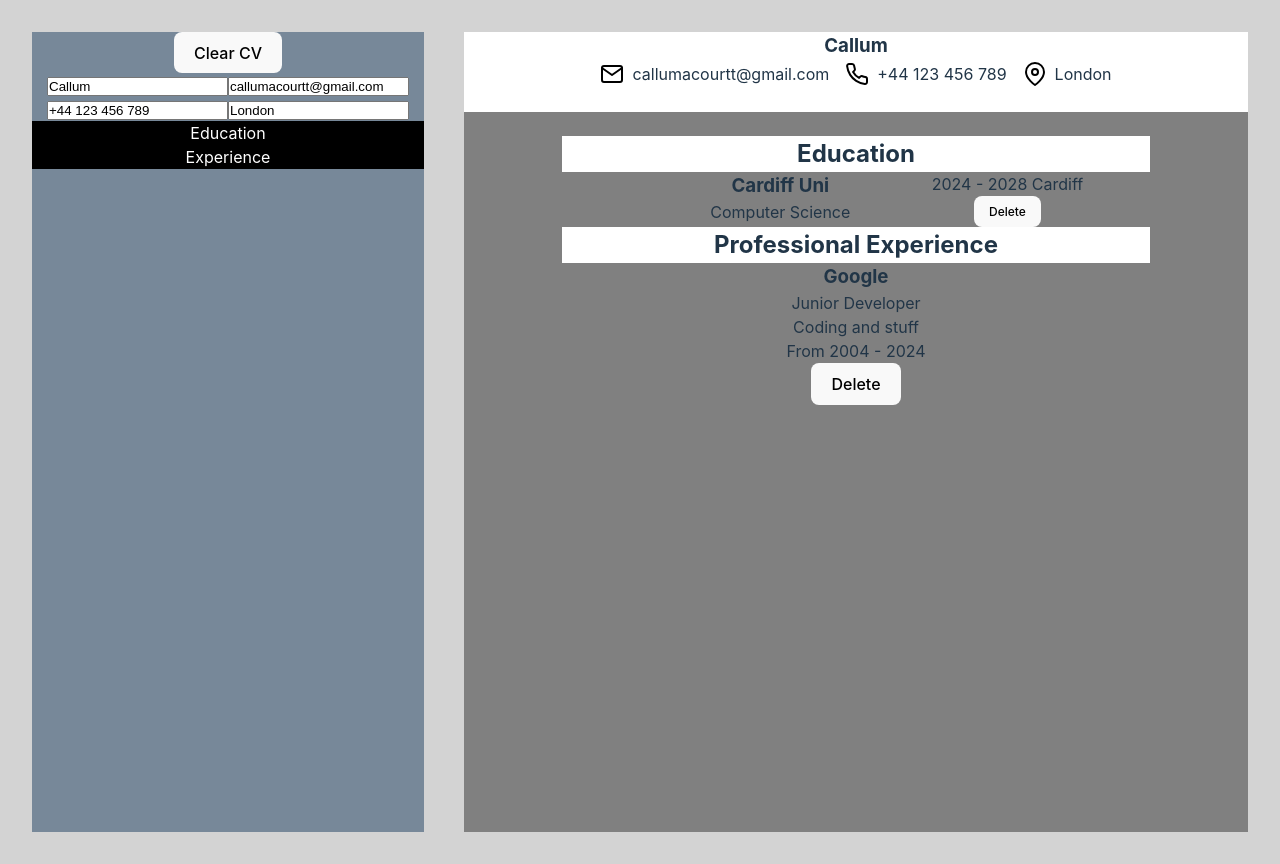
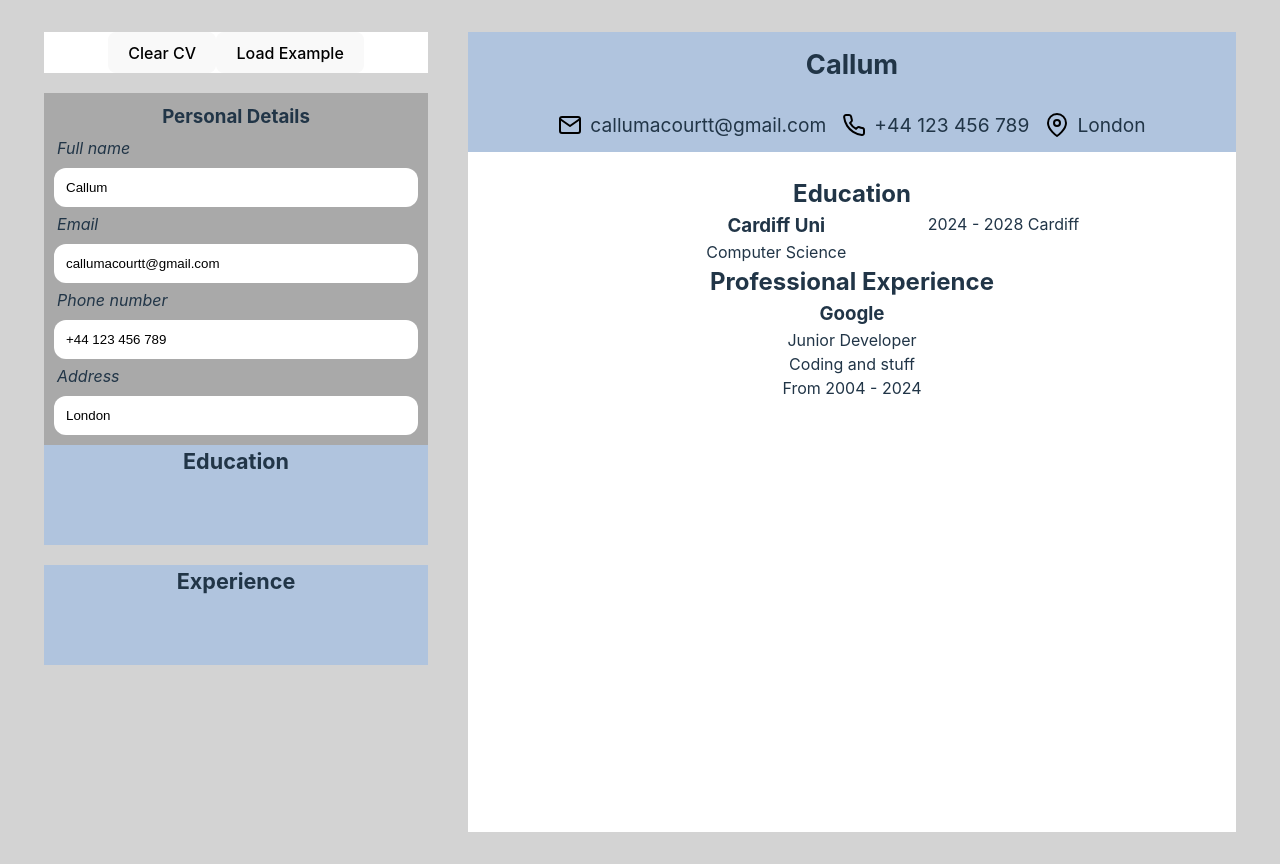
Before and after one commit to Callumacourt/cvBuilder, a React (Vite) app in the folder cv-builder/: page / in a window 1280 px wide. Built offline with nearby package versions, Linux system fonts and the light colour scheme.

Commit message:
refactoring and styling

```diff
--- a/cv-builder/src/App.css
+++ b/cv-builder/src/App.css
@@ -14,9 +14,43 @@
   padding: 0;
 }
 
+.cvManager{
+  background-color: white;
+  position: sticky;
+  top: 8px;
+  margin-bottom: 20px;
+}
+
+.personalDetails{
+  background-color: darkgray;
+  display: grid;
+  gap: 5px;
+  padding: 10px;
+}
+
+.personalDetails label{
+  justify-self: start;
+  margin-left: 3px;
+  font-style: italic;
+  margin-bottom: 3px;
+}
+
+.personalDetails input {
+  border-radius: 12px;
+  padding: 10px;
+  border: 2px solid transparent;
+}
+
 .header{
-  background-color: white;
-  min-height: 10vmin;
+  background-color: lightsteelblue;
+  min-height: 15vmin;
+  font-size: 1.2rem;
+  display: grid;
+  align-items: center;
+}
+
+.header h3{
+  font-size: 1.7rem;
 }
 
 .name{
@@ -32,6 +66,7 @@
   display: flex;
   justify-content: center;
   align-content: center;
+  flex-wrap: wrap;
   gap: 2vmin;
 }
 
@@ -46,15 +81,16 @@ gap: 1vmin;}
 
 .input{
   grid-column: 1;
-  width: 100%;
+  width: 30vw;
   grid-row: 1;
-  background-color:lightslategray;
+  background-color:lightgray;
   max-height: 100%;
 }
 
+
 .cv{
   grid-column: 2;
-  background-color: gray;
+  background-color:white
 }
 
 .education, .experience {
@@ -63,9 +99,20 @@ gap: 1vmin;}
 }
 
 .section-header{
-  background-color: black;
-  color: white;
+  font-size: 1.35rem;
+  font-weight: bold;
 }
+
+.jobs-section, .schools-section {
+    min-height: 100px;
+    margin-bottom: 20px;
+    background-color: lightsteelblue;
+}
+
+.education-section *{
+  justify-self: start;
+}
+
 
 .school{
   display: grid;
--- a/cv-builder/src/components/cv/CV.jsx
+++ b/cv-builder/src/components/cv/CV.jsx
@@ -11,17 +11,6 @@ export default function CV() {
         contact: '+44 123 456 789',
         location: 'London'
     });
-
-    const [showEducation, setShowEducation] = useState(false);
-    const [showExperience, setShowExperience] = useState(false);
-
-
-    const [editState, setEditState] = useState({
-        editing: false,
-        type: "",
-        index: "",
-        beforeEdit: ""
-    })
 
     const [schools, setSchools] = useState([
         {
@@ -49,14 +38,9 @@ export default function CV() {
                 <CvHeader personalDetails={personalDetails} />
                 <CvEducation
                     schools={schools}
-                    setEditState = {setEditState}
-                    setShowEducation={setShowEducation}
-                    setSchools = {setSchools}
                 />
                 <CvExperience jobs={jobs}
-                 setShowExperience={setShowExperience}
-                 setEditState={setEditState}
-                 setJobs = {setJobs}/>
+                />
             </div>
             <Input
                 personalDetails={personalDetails}
@@ -65,12 +49,6 @@ export default function CV() {
                 setSchools={setSchools}
                 jobs={jobs}
                 setJobs={setJobs}
-                showEducation={showEducation}
-                setShowEducation={setShowEducation}
-                editState = {editState}
-                setEditState = {setEditState}
-                showExperience = {showExperience}
-                setShowExperience = {setShowExperience}
             />
         </>
     );
--- a/cv-builder/src/components/cv/CvEducation.jsx
+++ b/cv-builder/src/components/cv/CvEducation.jsx
@@ -1,14 +1,4 @@
-export default function CvEducation({ setEditState, setShowEducation, schools, setSchools, deleteEle}) {
-    const startEditingSchool = (index) => {
-        setEditState({
-            editing: true,
-            type: "school",
-            index: index,
-            beforeEdit: {...schools[index]}
-
-        })
-        setShowEducation(true);
-    };
+export default function CvEducation({schools}) {
 
     return (
         <div className="education">
@@ -22,7 +12,6 @@ export default function CvEducation({ setEditState, setShowEducation, schools, s
                     </div>
                     <div className="infoGroup">
                     <p>{school.startYear} - {school.endYear}  {school.location}</p>
-                    <button onClick={() => deleteEle(index, setSchools)}>Delete</button>
                     </div>
                 </div>
             ))}
--- a/cv-builder/src/components/cv/CvExperience.jsx
+++ b/cv-builder/src/components/cv/CvExperience.jsx
@@ -1,13 +1,4 @@
-export default function CvExperience({ jobs, setShowExperience, setEditState, deleteEle, setJobs}) {
-    const editExperience = (index) => {
-      setEditState({
-        editing: true,
-        type: 'job',
-        index: index,
-        beforeEdit: {...jobs[index]}
-      })
-      setShowExperience(true)
-    }
+export default function CvExperience({ jobs}) {
     return (
         <div className="experience">
             <h2 className="title">Professional Experience</h2>
@@ -18,7 +9,6 @@ export default function CvExperience({ jobs, setShowExperience, setEditState, de
                         <p>{job.position}</p>
                         <p>{job.description}</p>
                         <p>From {job.startYear} - {job.endYear}</p>
-                        <button onClick={() => deleteEle(index, setJobs)}>Delete</button>
                     </div>
                 );
             })}
--- a/cv-builder/src/components/input/Form.jsx
+++ b/cv-builder/src/components/input/Form.jsx
@@ -7,7 +7,6 @@ export default function CreateForm({
   setList,
   editState,
   setEditState,
-  setShowForm,
   handleEdit
 }) {
   const [formData, setFormData] = useState(initialFormData);
@@ -17,39 +16,15 @@ export default function CreateForm({
       : ["companyName", "position", "description", "startYear", "endYear"]
   );
 
-  useEffect(() => {
-    // If editing an existing entry, populate the form
-    if (editState.index !== null) {
-      setFormData(list[editState.index]);
-    } else {
-      // Reset form for new entry
-      setFormData({});
-    }
-  }, [editState, list]);
-
   const handleChange = (e) => {
     const { name, value } = e.target;
     const updatedFormData = { ...formData, [name]: value };
     setFormData(updatedFormData);
 
-    // Only call handleEdit if in edit mode
     if (editState.index !== null) {
       handleEdit(e);
     }
   };
-
-  const cancelEdit = () => {
-    console.log(editState)
-    return
-    // Revert to the original data if editing was cancelled
-    if (editState.index !== null) {
-      setList((prevList) => {
-        const updatedList = [...prevList];
-        updatedList[editState.index] = editState.beforeEdit;
-        return updatedList;
-      });
-    }}
-
 
   const handleSubmit = (e) => {
     e.preventDefault();
@@ -68,9 +43,7 @@ export default function CreateForm({
       return updatedList;
     });
 
-    // Reset form and close
-    setFormData({});
-    setShowForm(false);
+    // Reset and close
     setEditState({ type: null, index: null });
   };
 
@@ -91,7 +64,10 @@ export default function CreateForm({
       <button type="submit">
         {editState.index !== null ? "Save Changes" : `Add ${handling}`}
       </button>
-      <button type="button" onClick={() => cancelEdit()}>
+      <button
+        type="button"
+        onClick={() => setEditState({ type: null, index: null })}
+      >
         Cancel
       </button>
     </form>
--- a/cv-builder/src/components/input/PersonalInput.jsx
+++ b/cv-builder/src/components/input/PersonalInput.jsx
@@ -1,27 +1,29 @@
 export default function PersonalInput({ personalDetails, updatePersonalDetails }) {
     return (
-      <div>
+      <div className="personalDetails">
+        <h3>Personal Details</h3>
+        <label htmlFor="name">Full name</label>
         <input
           type="text"
           name="name"
           value={personalDetails.name}
           onChange={updatePersonalDetails}
         />
-
+        <label htmlFor="email">Email</label>
         <input
           type="text"
           name="email"
           value={personalDetails.email}
           onChange={updatePersonalDetails}
         />
-
+        <label htmlFor="contact">Phone number</label>
         <input
           type="text"
           name="contact"
           value={personalDetails.contact}
           onChange={updatePersonalDetails}
         />
-
+        <label htmlFor="location"><span>Address</span></label>
         <input
           type="text"
           name="location"
--- /dev/null
+++ b/cv-builder/src/components/input/Section.jsx
@@ -0,0 +1,83 @@
+import React, { useState } from "react";
+import CreateForm from "./Form";
+
+export default function Section({
+    title,
+    items,
+    setItems,
+    type,
+    editState,
+    setEditState,
+    handleEdit,
+}) {
+    const [isExpanded, setIsExpanded] = useState(false);
+
+    const handleAddClick = () => setEditState({ type, index: null });
+    const handleEditClick = (index) => setEditState({ type, index });
+    const handleDelete = (index) =>
+        setItems((prev) => prev.filter((_, i) => i !== index));
+
+    const renderForm = () => (
+        <CreateForm
+            handling={type === "schools" ? "School" : "Job"}
+            list={items}
+            setList={setItems}
+            formData={
+                editState.index !== null ? items[editState.index] : {}
+            }
+            editState={editState}
+            setEditState={setEditState}
+            handleEdit={handleEdit}
+        />
+    );
+
+    return (
+        <div className={`${type}-section`}>
+            <div
+                onClick={() => setIsExpanded((prev) => !prev)}
+                className={`section-header ${isExpanded ? "active" : ""}`}
+            >
+                {title}
+            </div>
+            {isExpanded && (
+                <div className="section-content">
+                    {editState.type === type ? (
+                        renderForm()
+                    ) : (
+                        <>
+                            <ul>
+                                {items.map((item, index) => (
+                                    <div key={index}>
+                                        <span
+                                            onClick={() =>
+                                                handleEditClick(index)
+                                            }
+                                        >
+                                            {type === "schools"
+                                                ? item.name
+                                                : item.position}
+                                        </span>
+                                        <button
+                                            className="delete"
+                                            onClick={(e) => {
+                                                e.stopPropagation();
+                                                handleDelete(index);
+                                            }}
+                                        >
+                                            Delete
+                                        </button>
+                                    </div>
+                                ))}
+                            </ul>
+                            <div className="addButton">
+                                <button onClick={handleAddClick}>
+                                    Add {type === "schools" ? "School" : "Job"}
+                                </button>
+                            </div>
+                        </>
+                    )}
+                </div>
+            )}
+        </div>
+    );
+}
--- a/cv-builder/src/components/input/input.jsx
+++ b/cv-builder/src/components/input/input.jsx
@@ -1,6 +1,6 @@
 import React, { useState } from "react";
 import PersonalInput from "./PersonalInput";
-import CreateForm from "./Form";
+import Section from "./Section";
 
 export default function Input({
     personalDetails,
@@ -8,29 +8,9 @@ export default function Input({
     schools,
     setSchools,
     jobs,
-    setJobs
+    setJobs,
 }) {
-    const [activeList, setActiveList] = useState(null);
-    const [showForm, setShowForm] = useState(false);
     const [editState, setEditState] = useState({ type: null, index: null });
-
-    const updatePersonalDetails = (e) => {
-        const { name, value } = e.target;
-        setPersonalDetails(prev => ({ ...prev, [name]: value }));
-    };
-
-    const handleEdit = (e) => {
-        const { name, value } = e.target;
-        const updateList = activeList === "schools" ? setSchools : setJobs;
-
-        updateList(prevList =>
-            prevList.map((item, index) =>
-                index === editState.index
-                    ? { ...item, [name]: value }
-                    : item
-            )
-        );
-    };
 
     const clearCv = () => {
         setPersonalDetails({
@@ -41,97 +21,57 @@ export default function Input({
         });
         setSchools([]);
         setJobs([]);
-        setActiveList(null);
-        setShowForm(false);
-    };
-
-    const handleSectionClick = (type) => {
-        setActiveList(prevType => prevType === type ? null : type);
-        setShowForm(false);
-    };
-
-    const handleAddClick = () => {
-        setShowForm(true);
         setEditState({ type: null, index: null });
     };
 
-    const deleteEle = (type, indexToRemove) => {
-        if (type === "schools") {
-            setSchools(prevList => prevList.filter((_, index) => index !== indexToRemove));
-        } else if (type === "jobs") {
-            setJobs(prevList => prevList.filter((_, index) => index !== indexToRemove));
-        }
+    const handleEdit = (e) => {
+        const { name, value } = e.target;
+        const updateList = editState.type === "schools" ? setSchools : setJobs;
+
+        updateList((prevList) =>
+            prevList.map((item, index) =>
+                index === editState.index ? { ...item, [name]: value } : item
+            )
+        );
     };
-
-    const renderList = (items, type) => (
-        <>
-            <ul>
-                {items.map((item, index) => (
-                    <li
-                        key={index}
-                        onClick={() => {
-                            setEditState({ type, index });
-                            setShowForm(true);
-                        }}
-                    >
-                        {type === "schools" ? item.name : item.companyName}
-                        <button
-                            className="delete"
-                            onClick={(e) => {
-                                e.stopPropagation(); // Prevent triggering edit when deleting
-                                deleteEle(type, index);
-                            }}
-                            >Delete
-                        </button>
-                    </li>
-                ))}
-            </ul>
-            <button onClick={handleAddClick}>Add {type === "schools" ? "School" : "Job"}</button>
-        </>
-    );
 
     return (
         <div className="input">
-            <button onClick={clearCv}>Clear CV</button>
+            <div className="cvManager">
+                <button onClick={clearCv}>Clear CV</button>
+                <button>Load Example</button>
+            </div>
 
             <PersonalInput
+                className="header"
                 personalDetails={personalDetails}
-                updatePersonalDetails={updatePersonalDetails}
+                updatePersonalDetails={(e) =>
+                    setPersonalDetails((prev) => ({
+                        ...prev,
+                        [e.target.name]: e.target.value,
+                    }))
+                }
             />
 
-            <div
-                onClick={() => handleSectionClick("schools")}
-                className={`section-header ${activeList === "schools" ? "active" : ""}`}
-            >
-                Education
-            </div>
-            {activeList === "schools" && renderList(schools, "schools")}
+            <Section
+                title="Education"
+                items={schools}
+                setItems={setSchools}
+                type="schools"
+                editState={editState}
+                setEditState={setEditState}
+                handleEdit={handleEdit} // Pass live edit handler
+            />
 
-            <div
-                onClick={() => handleSectionClick("jobs")}
-                className={`section-header ${activeList === "jobs" ? "active" : ""}`}
-            >
-                Experience
-            </div>
-            {activeList === "jobs" && renderList(jobs, "jobs")}
-
-            {showForm && (
-                <CreateForm
-                    handling={activeList === "schools" ? "School" : "Job"}
-                    list={activeList === "schools" ? schools : jobs}
-                    setList={activeList === "schools" ? setSchools : setJobs}
-                    formData={editState.index !== null
-                        ? (activeList === "schools"
-                            ? schools[editState.index]
-                            : jobs[editState.index])
-                        : {}
-                    }
-                    editState={editState}
-                    setEditState={setEditState}
-                    handleEdit={handleEdit}
-                    setShowForm={setShowForm}
-                />
-            )}
+            <Section
+                title="Experience"
+                items={jobs}
+                setItems={setJobs}
+                type="jobs"
+                editState={editState}
+                setEditState={setEditState}
+                handleEdit={handleEdit}
+            />
         </div>
     );
 }
```
